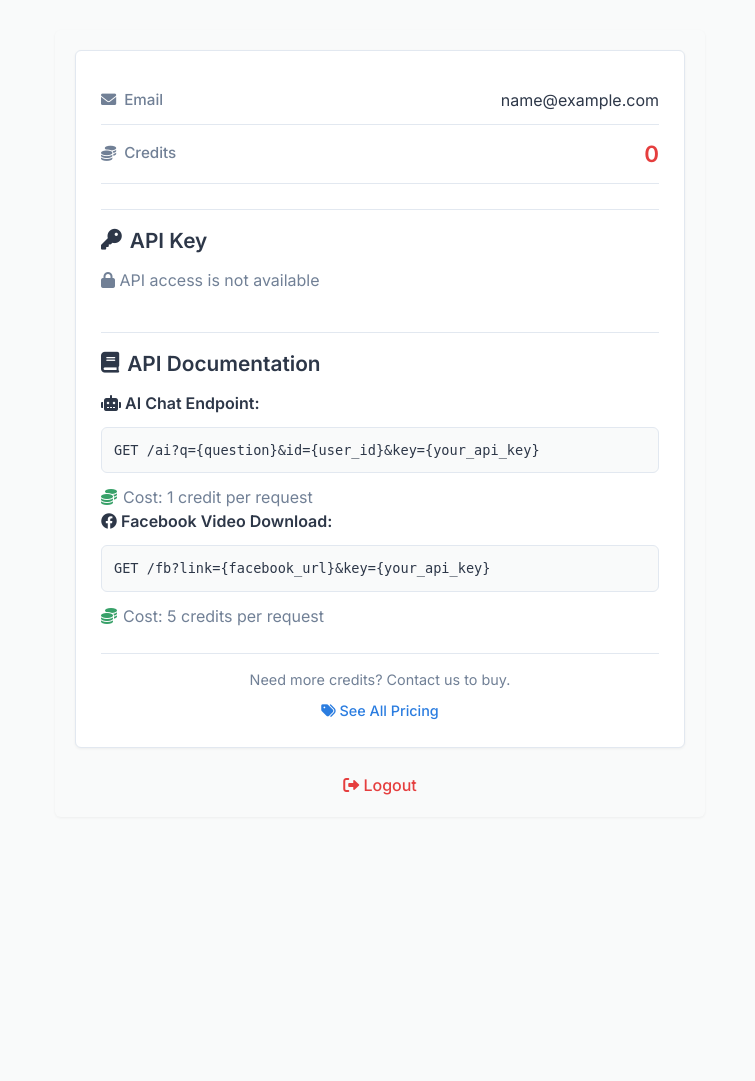
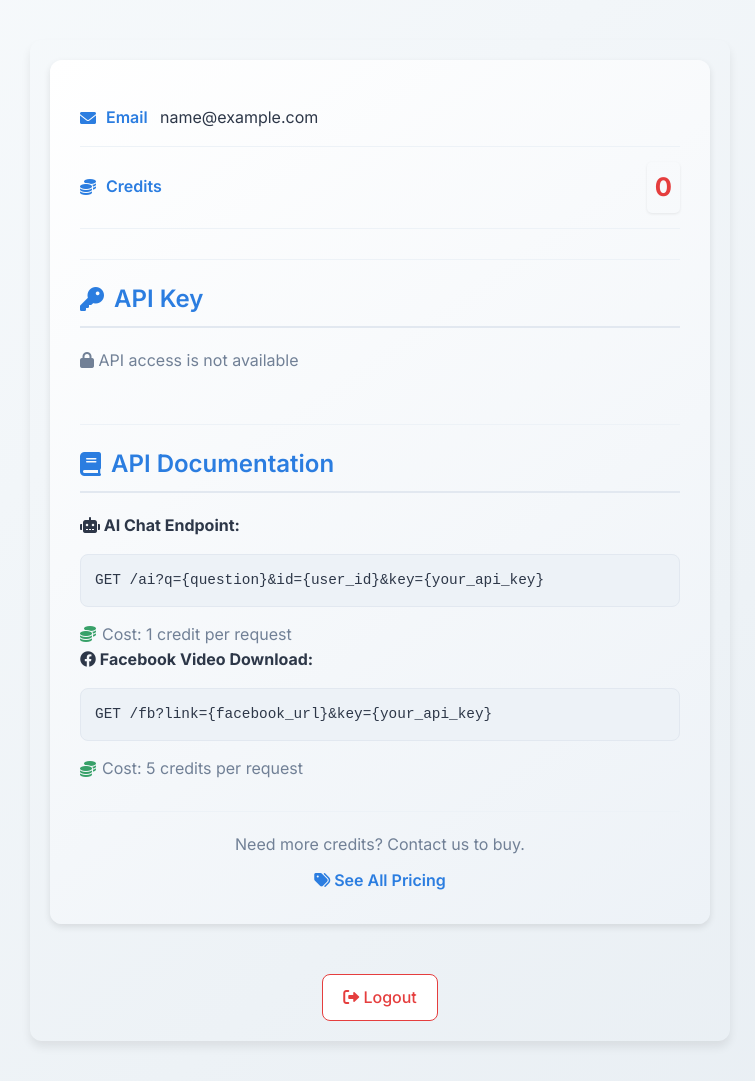
Before and after one commit to shahariarmahfuz/Yes, a Flask app: page /account in a window 1280 px wide. Shown: the whole page, without its empty margins (260-1015 px from the left). Before the commit the page ends 795 px from the top, so only its background shows below. Run offline with Flask 3, Linux system fonts and the light colour scheme; the visitor is signed in with stand-in values (Sample User, id 1).

Commit message:
Update account.html

```diff
--- a/templates/account.html
+++ b/templates/account.html
@@ -2,22 +2,21 @@
 <html>
 <head>
     <title>Account</title>
-    <link href="https://fonts.googleapis.com/css2?family=Inter:wght@400;500;600&display=swap" rel="stylesheet">
+    <link href="https://fonts.googleapis.com/css2?family=Inter:wght@400;500;600;700&display=swap" rel="stylesheet">
     <link rel="stylesheet" href="https://cdnjs.cloudflare.com/ajax/libs/font-awesome/6.0.0/css/all.min.css">
     <meta name="viewport" content="width=device-width, initial-scale=1.0">
     <style>
-        /* Enhanced and Simplified CSS */
+        /* Updated CSS for a more beautiful and organized page */
         :root {
-            --primary-color: #2b7de0;
-            --primary-hover: #1967d2;
-            --accent-color: #e53e3e;
-            --success-color: #38a169;
-            --bg-light: #f9fafa; /* Slightly lighter background */
-            --text-primary: #2d3748;
-            --text-secondary: #718096;
-            --border-color: #e2e8f0;
-            --box-shadow: 0 1px 3px rgba(0, 0, 0, 0.05); /* Lighter shadow */
-            --border-radius: 6px; /* Slightly smaller border-radius for a cleaner look */
+            --cf-blue: #2b7de0;
+            --cf-blue-hover: #1967d2;
+            --cf-red: #e53e3e;
+            --cf-green: #38a169;
+            --cf-gray-100: #f7fafc;
+            --cf-gray-200: #edf2f7;
+            --cf-gray-300: #e2e8f0;
+            --cf-gray-600: #718096;
+            --cf-gray-800: #2d3748;
         }
 
         * {
@@ -28,16 +27,16 @@
 
         body {
             font-family: 'Inter', -apple-system, BlinkMacSystemFont, sans-serif;
-            background-color: var(--bg-light);
-            color: var(--text-primary);
-            line-height: 1.5; /* Slightly reduced line height */
+            background: var(--cf-gray-100);
+            color: var(--cf-gray-800);
+            line-height: 1.6;
             padding: 20px;
             margin: 0;
             -webkit-font-smoothing: antialiased;
-            max-width: 650px; /* Slightly narrower max width */
-            margin: 30px auto; /* Reduced top/bottom margin */
-            border-radius: var(--border-radius);
-            box-shadow: var(--box-shadow);
+            max-width: 700px;
+            margin: 40px auto;
+            border-radius: 12px; /* Slightly larger border-radius for a softer look */
+            box-shadow: 0 6px 10px rgba(0, 0, 0, 0.08); /* More pronounced shadow */
         }
 
         h1 {
@@ -45,20 +44,20 @@
         }
 
         .account-info {
-            background-color: white;
-            border-radius: var(--border-radius);
-            padding: 25px; /* Reduced padding slightly */
-            margin-bottom: 25px; /* Reduced margin slightly */
-            box-shadow: var(--box-shadow);
-            border: 1px solid var(--border-color);
+            background: white;
+            border-radius: 12px;
+            padding: 30px;
+            margin-bottom: 30px;
+            box-shadow: 0 3px 7px rgba(0, 0, 0, 0.1); /* Slightly stronger shadow */
+            border: 1px solid var(--cf-gray-200);
         }
 
         .info-row {
             display: flex;
             justify-content: space-between;
             align-items: center;
-            padding: 12px 0; /* Reduced padding slightly */
-            border-bottom: 1px solid var(--border-color);
+            padding: 15px 0;
+            border-bottom: 1px solid var(--cf-gray-200);
         }
 
         .info-row:last-child {
@@ -68,30 +67,30 @@
         .credits-container {
             display: flex;
             align-items: center;
-            gap: 8px; /* Reduced gap */
+            gap: 10px;
         }
 
         .credits {
-            font-size: 1.4rem; /* Further reduced font size */
-            font-weight: 600;
+            font-size: 1.6rem;
+            font-weight: bold;
         }
 
         .low-credits {
-            color: var(--accent-color);
+            color: var(--cf-red);
         }
 
         .high-credits {
-            color: var(--success-color);
+            color: var(--cf-green);
         }
 
         .api-key {
-            font-family: 'ui-monospace', monospace; /* More modern monospace font */
-            background-color: var(--bg-light);
-            padding: 14px; /* Reduced padding slightly */
-            border-radius: var(--border-radius);
+            font-family: 'Courier New', monospace;
+            background: var(--cf-gray-100);
+            padding: 16px;
+            border-radius: 8px;
             word-break: break-all;
-            font-size: 0.9rem; /* Further reduced font size */
-            border: 1px solid var(--border-color);
+            font-size: 1rem;
+            border: 1px solid var(--cf-gray-300);
             position: relative;
             display: flex;
             align-items: center;
@@ -99,14 +98,14 @@
         }
 
         .api-key i.fa-code {
-            margin-right: 8px; /* Reduced margin */
-            color: var(--text-secondary);
+            margin-right: 10px;
+            color: var(--cf-gray-600);
         }
 
         .logout {
             display: block;
-            margin-top: 25px; /* Reduced margin slightly */
-            color: var(--accent-color);
+            margin-top: 30px;
+            color: var(--cf-red);
             font-weight: 500;
             text-decoration: none;
             transition: color 0.2s ease;
@@ -115,76 +114,75 @@
 
         .logout:hover {
             text-decoration: underline;
-            color: var(--accent-color);
+            color: var(--cf-red);
         }
 
         .btn {
             display: inline-flex;
             align-items: center;
             justify-content: center;
-            gap: 8px; /* Reduced gap */
-            background-color: var(--primary-color);
+            gap: 10px;
+            background: var(--cf-blue);
             color: white;
             border: none;
-            border-radius: var(--border-radius);
-            padding: 12px 18px; /* Reduced padding slightly */
-            font-weight: 500; /* Slightly lighter font weight */
-            font-size: 0.9rem; /* Further reduced font size */
+            border-radius: 8px;
+            padding: 14px 20px;
+            font-weight: 600;
+            font-size: 1rem;
             width: 100%;
             cursor: pointer;
-            transition: background-color 0.2s ease, transform 0.1s ease; /* Smoother transitions */
-            margin-top: 14px; /* Reduced margin slightly */
-            box-shadow: var(--box-shadow);
+            transition: all 0.2s ease;
+            margin-top: 16px;
         }
 
         .btn:hover {
-            background-color: var(--primary-hover);
-            transform: translateY(-1px); /* Less pronounced hover effect */
-            box-shadow: 0 2px 4px rgba(0, 0, 0, 0.08); /* Lighter shadow on hover */
+            background: var(--cf-blue-hover);
+            transform: translateY(-2px);
+            box-shadow: 0 2px 4px rgba(0, 0, 0, 0.1);
         }
 
         .btn-secondary {
-            background-color: white;
-            color: var(--primary-color);
-            border: 1px solid var(--border-color);
+            background: white;
+            color: var(--cf-blue);
+            border: 1px solid var(--cf-gray-300);
         }
 
         .btn-secondary:hover {
-            background-color: var(--bg-light);
+            background: var(--cf-gray-200);
         }
 
         .api-section {
-            margin: 25px 0; /* Reduced margin slightly */
-            padding: 15px 0; /* Reduced padding slightly */
-            border-top: 1px solid var(--border-color);
+            margin: 30px 0;
+            padding: 20px 0;
+            border-top: 1px solid var(--cf-gray-200);
         }
 
         .api-docs {
-            margin-top: 25px;
-            padding-top: 15px;
-            border-top: 1px solid var(--border-color);
+            margin-top: 30px;
+            padding-top: 20px;
+            border-top: 1px solid var(--cf-gray-200);
         }
 
         .api-docs h3, .api-section h3 {
-            font-size: 1.3rem; /* Reduced heading size */
+            font-size: 1.5rem;
             font-weight: 600;
-            margin-bottom: 12px; /* Reduced margin */
+            margin-bottom: 15px;
             display: flex;
             align-items: center;
-            gap: 8px; /* Reduced gap */
-            color: var(--text-primary);
+            gap: 10px;
+            color: var(--cf-gray-800);
         }
 
         code {
-            background-color: var(--bg-light);
-            padding: 12px; /* Reduced padding slightly */
-            border-radius: var(--border-radius);
-            font-family: 'ui-monospace', monospace;
-            font-size: 0.85rem; /* Further reduced font size */
-            margin: 12px 0; /* Reduced margin */
+            background: var(--cf-gray-200);
+            padding: 14px;
+            border-radius: 8px;
+            font-family: 'Courier New', monospace;
+            font-size: 0.9rem;
+            margin: 15px 0;
             overflow-x: auto;
             display: block;
-            border: 1px solid var(--border-color);
+            border: 1px solid var(--cf-gray-300);
         }
 
         #confirmationModal {
@@ -194,101 +192,107 @@
             left: 0;
             width: 100%;
             height: 100%;
-            background-color: rgba(0,0,0,0.3); /* Slightly lighter overlay */
+            background: rgba(0,0,0,0.5);
             z-index: 1000;
             justify-content: center;
             align-items: center;
         }
 
         .modal-content {
-            background-color: white;
-            padding: 25px; /* Reduced padding slightly */
-            border-radius: var(--border-radius);
-            max-width: 450px; /* Further reduced max width */
+            background: white;
+            padding: 30px;
+            border-radius: 12px;
+            max-width: 500px;
             width: 100%;
             text-align: center;
-            box-shadow: 0 2px 4px rgba(0, 0, 0, 0.1);
-            border: 1px solid var(--border-color);
+            box-shadow: 0 4px 6px rgba(0, 0, 0, 0.1);
+            border: 1px solid var(--cf-gray-300);
         }
 
         .modal-content h3 {
-            font-size: 1.4rem; /* Reduced heading size */
-            margin-bottom: 15px; /* Reduced margin */
-            color: var(--accent-color);
+            font-size: 1.6rem;
+            margin-bottom: 20px;
+            color: var(--cf-red);
         }
 
         .modal-content p {
-            margin-bottom: 15px; /* Reduced margin */
-            color: var(--text-secondary);
+            margin-bottom: 20px;
+            color: var(--cf-gray-600);
         }
 
         .copy-icon {
             cursor: pointer;
-            color: var(--text-secondary);
-            padding: 8px; /* Reduced padding */
-            transition: color 0.2s ease, transform 0.1s ease;
+            color: var(--cf-gray-600);
+            padding: 10px;
+            transition: all 0.2s ease;
         }
 
         .copy-icon:hover {
-            color: var(--primary-color);
-            transform: scale(1.05); /* Less pronounced scale */
+            color: var(--cf-blue);
+            transform: scale(1.1);
         }
 
         .copy-success {
             position: fixed;
-            bottom: 20px; /* Reduced bottom position */
+            bottom: 30px;
             left: 50%;
             transform: translateX(-50%);
-            background-color: var(--success-color);
+            background: var(--cf-green);
             color: white;
-            padding: 8px 16px; /* Reduced padding */
-            border-radius: 20px; /* More rounded */
-            font-size: 0.9rem; /* Reduced font size */
+            padding: 10px 20px;
+            border-radius: 25px;
+            font-size: 1rem;
             display: none;
-            box-shadow: var(--box-shadow);
+            box-shadow: 0 2px 4px rgba(0,0,0,0.1);
         }
 
         .info-label {
             font-weight: 500;
-            color: var(--text-secondary);
+            color: var(--cf-gray-600);
             display: flex;
             align-items: center;
-            gap: 8px; /* Reduced gap */
-            font-size: 0.95rem; /* Slightly smaller font size */
+            gap: 10px;
+            min-width: 80px; /* Ensure label takes up some minimal space */
+        }
+
+        .info-row > span:last-child {
+            flex-grow: 1; /* Allow the value to take remaining space */
         }
 
         .credit-actions {
-            margin-top: 25px;
-            padding-top: 15px;
-            border-top: 1px solid var(--border-color);
+            margin-top: 30px;
+            padding-top: 20px;
+            border-top: 1px solid var(--cf-gray-200);
             text-align: center;
         }
 
         .credit-actions p {
-            color: var(--text-secondary);
-            margin-bottom: 8px; /* Reduced margin */
-            font-size: 0.9rem; /* Reduced font size */
+            color: var(--cf-gray-600);
+            margin-bottom: 10px;
         }
 
         .credit-actions a {
-            color: var(--primary-color);
-            font-weight: 500; /* Slightly lighter font weight */
+            color: var(--cf-blue);
+            font-weight: 600;
             text-decoration: none;
             transition: color 0.2s ease;
-            font-size: 0.9rem; /* Reduced font size */
         }
 
         .credit-actions a:hover {
             text-decoration: underline;
-            color: var(--primary-hover);
+            color: var(--cf-blue-hover);
         }
 
-        /* Responsive adjustments - Further simplified */
+        /* Responsive adjustments */
         @media (max-width: 600px) {
             body {
                 padding: 15px;
-                margin-top: 15px;
-                margin-bottom: 15px;
+                margin-top: 20px;
+                margin-bottom: 20px;
+            }
+
+            h1 {
+                display: none;
             }
 
             .account-info {
@@ -354,20 +356,99 @@
             }
 
             .modal-content h3 {
-                font-size: 1.3rem; /* Further reduced heading size */
-                margin-bottom: 12px;
+                font-size: 1.4rem;
+                margin-bottom: 15px;
             }
 
             .copy-success {
                 bottom: 15px;
-                font-size: 0.8rem; /* Further reduced font size */
-                padding: 6px 12px; /* Reduced padding */
+                font-size: 0.85rem;
+                padding: 8px 16px;
             }
 
             .info-label {
-                font-size: 0.9rem; /* Further reduced font size */
-                gap: 5px; /* Reduced gap */
+                font-size: 0.95rem;
+                gap: 6px;
+                min-width: auto; /* Reset min-width for smaller screens */
             }
+
+            .info-row > span:last-child {
+                flex-grow: 0; /* Reset flex-grow for smaller screens */
+            }
+        }
+
+        /* Further aesthetic improvements */
+        body {
+            /* Slightly darker and smoother background gradient */
+            background: linear-gradient(to bottom right, var(--cf-gray-100), #e8eef3);
+        }
+
+        .account-info {
+            /* Add a subtle gradient to the account info card */
+            background: linear-gradient(145deg, #ffffff, var(--cf-gray-200));
+            border: none; /* Remove the border as the gradient provides separation */
+        }
+
+        .info-label {
+            color: var(--cf-blue); /* Make labels more prominent */
+            font-weight: 600; /* Slightly bolder labels */
+        }
+
+        .credits-container {
+            /* Add a subtle shadow to the credits for emphasis */
+            box-shadow: 0 1px 3px rgba(0, 0, 0, 0.08);
+            padding: 5px 8px;
+            border-radius: 5px;
+        }
+
+        .api-key {
+            /* Slightly darker background for the API key */
+            background: var(--cf-gray-200);
+            border: 1px solid var(--cf-gray-300);
+        }
+
+        .api-section h3, .api-docs h3 {
+            color: var(--cf-blue); /* Make section titles more prominent */
+            border-bottom: 2px solid var(--cf-gray-300); /* Add a subtle underline to section titles */
+            padding-bottom: 8px;
+            margin-bottom: 20px;
+        }
+
+        .btn {
+            /* Slightly rounder buttons */
+            border-radius: 10px;
+            box-shadow: 0 2px 5px rgba(0, 0, 0, 0.15); /* Add a bit more depth to buttons */
+        }
+
+        .btn:hover {
+            box-shadow: 0 4px 8px rgba(0, 0, 0, 0.15); /* Enhance hover effect */
+        }
+
+        .logout {
+            /* Make logout button-like */
+            display: inline-block;
+            background-color: white;
+            border: 1px solid var(--cf-red);
+            padding: 10px 20px;
+            border-radius: 8px;
+            text-align: center;
+            margin-top: 20px;
+        }
+
+        .logout:hover {
+            background-color: var(--cf-red);
+            color: white;
+            text-decoration: none;
+        }
+
+        .copy-icon {
+            background-color: var(--cf-gray-300); /* Add background to copy icon */
+            border-radius: 5px;
+        }
+
+        .copy-icon:hover {
+            background-color: var(--cf-blue-hover);
+            color: white;
         }
     </style>
 </head>
@@ -411,9 +492,9 @@
                 <i class="fas fa-sync-alt"></i>
                 Reset API Key
             </button>
-            <p><small style="color: var(--text-secondary);">Note: Resetting your API key will invalidate the previous one.</small></p>
+            <p><small style="color: var(--cf-gray-600);">Note: Resetting your API key will invalidate the previous one.</small></p>
             {% else %}
-            <p style="color: var(--text-secondary);">
+            <p style="color: var(--cf-gray-600);">
                 <i class="fas fa-lock"></i>
                 API access is not available
             </p>
@@ -431,8 +512,8 @@
                 AI Chat Endpoint:
             </strong></p>
             <code>GET /ai?q={question}&amp;id={user_id}&amp;key={your_api_key}</code>
-            <p style="display: flex; align-items: center; gap: 6px; color: var(--text-secondary);">
-                <i class="fas fa-coins" style="color: var(--success-color);"></i>
+            <p style="display: flex; align-items: center; gap: 6px; color: var(--cf-gray-600);">
+                <i class="fas fa-coins" style="color: var(--cf-green);"></i>
                 Cost: 1 credit per request
             </p>
 
@@ -441,15 +522,15 @@
                 Facebook Video Download:
             </strong></p>
             <code>GET /fb?link={facebook_url}&amp;key={your_api_key}</code>
-            <p style="display: flex; align-items: center; gap: 6px; color: var(--text-secondary);">
-                <i class="fas fa-coins" style="color: var(--success-color);"></i>
+            <p style="display: flex; align-items: center; gap: 6px; color: var(--cf-gray-600);">
+                <i class="fas fa-coins" style="color: var(--cf-green);"></i>
                 Cost: 5 credits per request
             </p>
         </div>
 
         <div class="credit-actions">
             <p>Need more credits? Contact us to buy.</p>
-            <a href="{{ url_for('price') }}">
+            <a href=/price >
                 <i class="fas fa-tags"></i>
                 See All Pricing
             </a>
@@ -476,10 +557,13 @@
         </div>
     </div>
 
-    <a href="{{ url_for('logout') }}" class="logout">
-        <i class="fas fa-sign-out-alt"></i>
-        Logout
-    </a>
+    <div style="text-align: center;">
+        <a href="{{ url_for('logout') }}" class="logout">
+            <i class="fas fa-sign-out-alt"></i>
+            Logout
+        </a>
+    </div>
+
 
     <div class="copy-success" id="copySuccess">
         Copied to clipboard!
```
Also changed, not shown: other parts of templates/account.html (+10 -12 lines).
